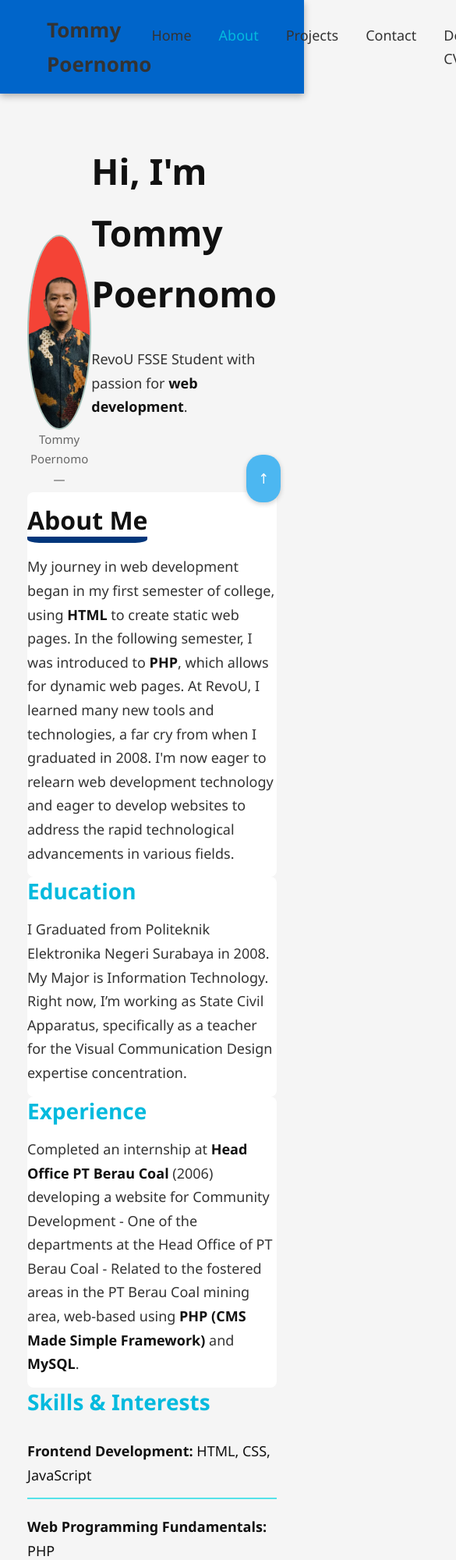
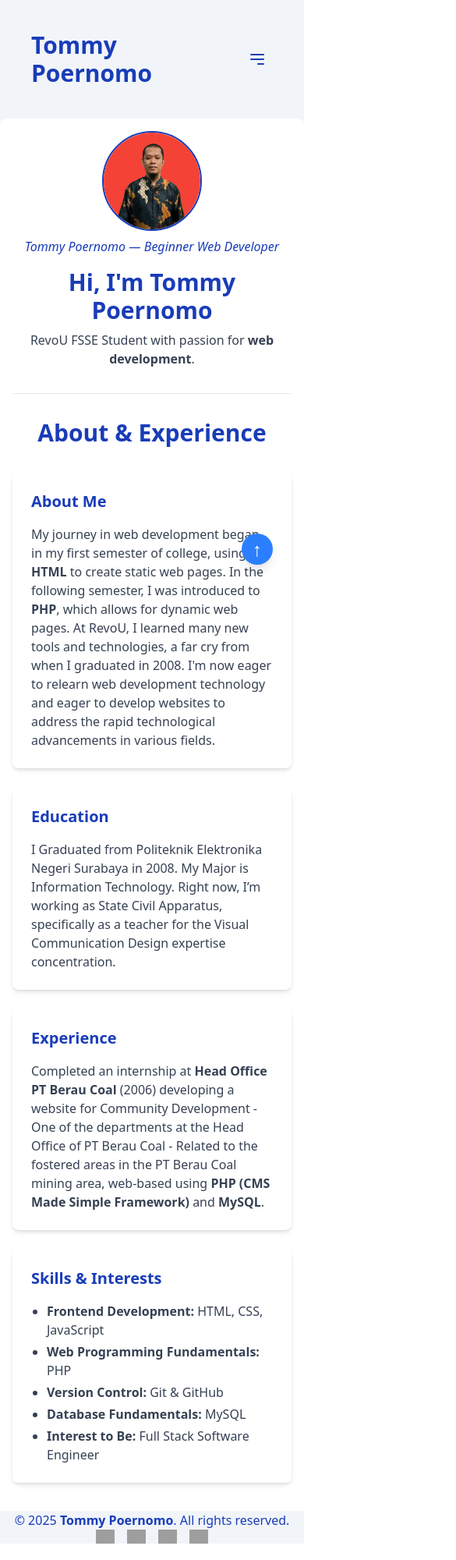
Before and after one commit to Revou-FSSE-Oct25/milestone-1-Tommy-Poernomo, a plain HTML site: page pages/about.html in a window 390 px wide. Shown: the top 2000 px of the page at 78% size, 585 px wide, since content can reach past the window. After the commit the page ends 1979 px from the top, so only its background shows below. Drawn offline with nearby package versions, Linux system fonts and the light colour scheme; grey boxes are pictures that could not be loaded.

Commit message:
update-responsive-in-about

```diff
--- a/pages/about.html
+++ b/pages/about.html
@@ -8,7 +8,7 @@
     <!--Web browser tab-->
     <title>About Tommy Poernomo</title>
     <link rel="shortcut icon" href="../assets/images/icon.png" type="image/x-icon">
-    <link rel="stylesheet" href="../assets/css/style.css">
+    <!-- <link rel="stylesheet" href="../assets/css/style.css"> -->
     <link rel="stylesheet" href="https://cdnjs.cloudflare.com/ajax/libs/font-awesome/7.0.1/css/all.min.css">
     <script src="https://cdn.jsdelivr.net/npm/@tailwindcss/browser@4"></script>
     <style>
@@ -27,49 +27,73 @@
 
 </head>
 
-<body id="top-page">
+<body id="top-page" class="flex flex-col min-h-screen">
     <!-- header -->
-    <header class="site-header" role="banner">
-        <h1 class="logo">
+    <header class="site-header flex justify-between items-center p-10 pl-10 pr-10 text-blue-800 bg-slate-100 shadow-xl" " role="banner">
+        <h1 class="logo text-3xl font-bold hover:text-blue-500 z-10">
             <a href="../index.html" aria-label="Homepage of Tommy Poernomo">Tommy Poernomo</a>
         </h1>
-        <nav class="site-nav" aria-label="Main Navigation">
-            <ul class="list-nav">
-                <li><a href="../index.html">Home</a></li>
-                <li><a href="about.html" aria-current="page">About</a></li>
-                <li><a href="projects.html">Projects</a></li>
-                <li><a href="contact.html">Contact</a></li>
-                <li><a href="../assets/documents/Tommy Poernomo - CV.pdf" download>Download CV</a></li>
+                <button id="menu-button" class="md:hidden p-2 z-10  hover:text-blue-500" aria-label="Toggle menu">
+            <svg class="w-6 h-6" fill="none" stroke="currentColor" viewBox="0 0 24 24"
+                xmlns="http://www.w3.org/2000/svg">
+                <path stroke-linecap="round" stroke-linejoin="round" stroke-width="2" d="M4 6h16M4 12h16m-7 6h7"></path>
+            </svg>
+        </button>
+                <nav id="mobile-menu" class=" transition-all duration-300 ease-in-out transform md:translate-x-0 hidden
+        site-nav  md:flex
+        md:static md:w-auto
+        fixed top-0 left-0 w-full h-full bg-white z-0
+        md:bg-transparent md:h-auto
+        flex-col justify-center items-center text-center
+    " aria-label="Main Navigation">
+            <ul class="list-nav flex flex-col md:flex-row space-y-8 md:space-y-0 md:space-x-4 text-2xl md:text-lg">
+                <li class=" hover:text-blue-500"><a href="../index.html">Home</a></li>
+                <li class=" hover:text-blue-500"><a href="about.html" aria-current="page">About</a></li>
+                <li class=" hover:text-blue-500"><a href="projects.html">Projects</a></li>
+                <li class=" hover:text-blue-500"><a href="contact.html">Contact</a></li>
+                <li class=" hover:text-blue-500"><a href="../assets/documents/Tommy Poernomo - CV.pdf" download>Download CV</a></li>
             </ul>
-        </nav>
-                <nav>
-            <a href="#top-page" class="back-to-top" aria-label="Back to top of page">↑</a>
-        </nav>
+
     </header>
 
     <!-- main -->
-    <main id="main-content" role="main">
+    <!-- <main id="main-content" role="main" class="mb-5 hover:shadow-xl hover:scale-102 transition-all duration-300 ease-in-out flex items-center justify-center mx-auto bg-white rounded-lg p-4 md:flex overflow-hidden box-border flex-grow"> -->
+        <!-- <main id="main-content" role="main"
+    class="mb-5 hover:shadow-xl transition-all duration-300 ease-in-out
+           flex flex-col items-center mx-auto
+           bg-white rounded-lg p-4 max-w-6xl flex-grow"> -->
+                   <main id="main-content" role="main"
+    class="mb-5
+           flex flex-col items-center mx-auto
+           bg-white rounded-lg p-4 max-w-6xl flex-grow">
         <!-- bio -->
-        <section class="hero" id="hero">
-            <figure>
-                <img src="../assets/images/profile2.png" alt="Profile photo of Tommy Poernomo" loading="lazy" class="hover:scale-105 transition-all duration-300 ease-in-out">
-                <figcaption>Tommy Poernomo — Beginner Web Developer</figcaption>
+        <section class="hero flex flex-col md:flex-row items-center space-y-4 md:space-y-0 md:space-x-8 w-full justify-center pb-8 border-b border-gray-200" id="hero">
+            <figure class="flex flex-col items-center ">
+                <img src="../assets/images/profile2.png" alt="Profile photo of Tommy Poernomo" loading="lazy" class="rounded-full border-2 border-blue-800 w-32 h-32 md:w-40 md:h-40 lg:w-48 lg:h-48 xl:w-56 xl:h-56 2xl:w-64 2xl:h-64 object-cover hover:shadow-xl transition-all duration-300 ease-in-out">
+                <figcaption class="mt-2"><div class="text-blue-800 font-sans italic text-center">Tommy Poernomo — Beginner Web Developer</div></figcaption>
             </figure>
-            <article>
-                <h2>Hi, I'm <strong>Tommy Poernomo</strong></h2>
-                <p>RevoU FSSE Student with
+            <article class="max-w-lg text-center md:text-left">
+                <h2 class="text-3xl font-bold mb-2 text-blue-800">Hi, I'm <span class="font-extrabold">  Tommy Poernomo</span></h2>
+                <p class="text-gray-700">RevoU FSSE Student with
                     passion
                     for <strong>web development</strong>.</p>
             </article>
         </section>
         <!-- bio -->
-        <section class="bio" aria-labelledby="about-title">
+        <section class="bio w-full pt-8" aria-labelledby="about-title">
             <!-- about -->
             <section class="about-me" id="about-me" aria-labelledby="about-heading" >
+                <h2 id="about-title" class="text-3xl font-bold mb-8 text-center text-blue-800">About & Experience</h2>
 
-                <article class="mb-5 hover:shadow-xl hover:scale-102 transition-all duration-300 ease-in-out flex-col items-center bg-white rounded-lg p-4 md:flex overflow-hidden box-border">
+        <div class="grid grid-cols-1 sm:grid-cols-2 gap-6">
+
+            <div class="space-y-6">
+                <!-- <article class="mb-5 hover:shadow-xl hover:scale-102 transition-all duration-300 ease-in-out flex-col items-center bg-white rounded-lg p-4 md:flex overflow-hidden box-border">
 <h2 id="about-heading" class="text-2xl font-bold mb-8">About Me</h2>
-                    <p>
+                    <p> -->
+                        <article class="p-6 bg-white rounded-lg shadow-md hover:shadow-xl transition-shadow duration-300">
+                    <h3 class="text-xl font-bold mb-4 text-blue-800">About Me</h3>
+                    <p class="text-gray-700">
                         My journey in web development began in my first semester of college, using <strong>HTML</strong>
                         to
                         create static web pages. In the following semester, I was introduced to <strong>PHP</strong>,
@@ -81,18 +105,26 @@
                         websites to address the rapid technological advancements in various fields.
                     </p>
                 </article>
-                <article class="mb-5 hover:shadow-xl hover:scale-102 transition-all duration-300 ease-in-out flex-col items-center bg-white rounded-lg p-4 md:flex overflow-hidden box-border">
+                <!-- <article class="mb-5 hover:shadow-xl hover:scale-102 transition-all duration-300 ease-in-out flex-col items-center bg-white rounded-lg p-4 md:flex overflow-hidden box-border">
                     <h3 class="text-2xl font-bold mb-8">Education</h3>
-                    <p>
+                    <p> -->
+                        <article class="p-6 bg-white rounded-lg shadow-md hover:shadow-xl transition-shadow duration-300">
+                    <h3 class="text-xl font-bold mb-4 text-blue-800">Education</h3>
+                    <p class="text-gray-700">
                         I Graduated from Politeknik Elektronika Negeri Surabaya in 2008. My Major is Information
                         Technology. Right now, I’m working as State Civil Apparatus, specifically as a teacher for the
                         Visual
                         Communication Design expertise concentration.
                     </p>
                 </article>
-                <article class="mb-5 hover:shadow-xl hover:scale-102 transition-all duration-300 ease-in-out flex-col items-center bg-white rounded-lg p-4 md:flex overflow-hidden box-border">
+            </div>
+                <!-- <article class="mb-5 hover:shadow-xl hover:scale-102 transition-all duration-300 ease-in-out flex-col items-center bg-white rounded-lg p-4 md:flex overflow-hidden box-border">
                     <h3 class="text-2xl font-bold mb-8">Experience</h3>
-                    <p>
+                    <p> -->
+                        <div class="space-y-6">
+                <article class="p-6 bg-white rounded-lg shadow-md hover:shadow-xl transition-shadow duration-300">
+                    <h3 class="text-xl font-bold mb-4 text-blue-800">Experience</h3>
+                    <p class="text-gray-700">
                         Completed an internship at <strong>Head Office PT Berau Coal</strong> (<time
                             datetime="2006">2006</time>) developing a website for Community Development - One of the
                         departments at the Head Office of PT Berau Coal - Related to the fostered areas in the PT Berau
@@ -101,9 +133,12 @@
                         <strong>MySQL</strong>.
                     </p>
                 </article>
-                <article>
+                <!-- <article>
                     <h3 class="text-2xl font-bold mb-8">Skills & Interests</h3>
-                    <ul>
+                    <ul> -->
+                        <article class="p-6 bg-white rounded-lg shadow-md hover:shadow-xl transition-shadow duration-300">
+                    <h3 class="text-xl font-bold mb-4 text-blue-800">Skills & Interests</h3>
+                    <ul class="text-gray-700 space-y-1 list-disc pl-5">
                         <li><strong>Frontend Development:</strong> HTML, CSS, JavaScript</li>
                         <li><strong>Web Programming Fundamentals: </strong>PHP</li>
                         <li><strong>Version Control:</strong> Git & GitHub</li>
@@ -118,43 +153,65 @@
     </main>
 
     <!-- footer -->
-    <footer class="site-footer" role="contentinfo">
+    <footer class="site-footer flex flex-col md:flex-row justify-between items-center px-4 md:p-8 text-blue-800 bg-slate-100 shadow-xl" role="contentinfo">
         <p>© 2025 <strong>Tommy Poernomo</strong>. All rights reserved.</p>
-        <address>
+        <address class="order-1 md:order-2">
             <nav aria-label="Social links">
-                <ul class="social-links">
+                <ul class="social-links flex space-x-4">
                     <li>
                         <a href="https://www.linkedin.com/in/tommy-poernomo-ab0500154" target="_blank"
                             rel="noopener noreferrer" aria-label="LinkedIn Profile">
                             <img src="https://img.icons8.com/color/48/000000/linkedin.png" height="24" width="24"
-                                alt="LinkedIn" loading="lazy" class="hover:scale-150 transition-all duration-300 ease-in-out">
+                                alt="LinkedIn" loading="lazy"
+                                class="hover:scale-150 transition-all duration-300 ease-in-out">
                         </a>
                     </li>
                     <li>
                         <a href="https://github.com/Tommy-Poernomo" target="_blank" rel="noopener noreferrer"
                             aria-label="Github Profile">
                             <img src="https://img.icons8.com/color/48/000000/github.png" height="24" width="24"
-                                alt="GitHub logo/icon" loading="lazy" class="hover:scale-150 transition-all duration-300 ease-in-out">
+                                alt="GitHub logo/icon" loading="lazy"
+                                class="hover:scale-150 transition-all duration-300 ease-in-out">
                         </a>
                     </li>
                     <li>
                         <a href="https://web.facebook.com/tommy.poernomo" target="_blank" rel="noopener noreferrer"
                             aria-label="Facebook Profile">
                             <img src="https://img.icons8.com/?size=100&id=CtrV2SV33rD9&format=png&color=000000"
-                                height="24" width="24" alt="Facebook logo/icon" loading="lazy" class="hover:scale-150 transition-all duration-300 ease-in-out">
+                                height="24" width="24" alt="Facebook logo/icon" loading="lazy"
+                                class="hover:scale-150 transition-all duration-300 ease-in-out">
                         </a>
                     </li>
                     <li>
                         <a href="mailto:tommy.poernomo@gmail.com" target="_blank" rel="noopener noreferrer"
                             aria-label="Tommy Poernomo e-mail">
-                        <img src="https://img.icons8.com/?size=100&id=P7UIlhbpWzZm&format=png&color=000000" height="24"
-                            width="24" alt="Gmail logo/icon" loading="lazy" class="hover:scale-150 transition-all duration-300 ease-in-out">
+                            <img src="https://img.icons8.com/?size=100&id=P7UIlhbpWzZm&format=png&color=000000"
+                                height="24" width="24" alt="Gmail logo/icon" loading="lazy"
+                                class="hover:scale-150 transition-all duration-300 ease-in-out">
                         </a>
                     </li>
                 </ul>
             </nav>
         </address>
     </footer>
+    <script>
+        // Ambil elemen
+        const menuButton = document.getElementById('menu-button');
+        const mobileMenu = document.getElementById('mobile-menu');
+
+        // Tambahkan event listener untuk tombol
+        menuButton.addEventListener('click', () => {
+            // Toggle (menampilkan/menyembunyikan) menu
+            mobileMenu.classList.toggle('hidden');
+
+            // Logika tambahan opsional: mengganti ikon hamburger menjadi X,
+            // atau mengunci scroll body saat menu terbuka.
+        });
+    </script>
+    <button>
+        <a href="#top-page" class="back-to-top hover:text-blue-800 fixed right-10 bottom-30 rounded-full bg-blue-500 text-white w-10 h-10 flex items-center justify-center text-2xl shadow-lg"
+            aria-label="Back to top of page">↑</a>
+    </button>
 </body>
 
 </html>
```
Also changed, not shown: index.html (+1 -1 lines).
